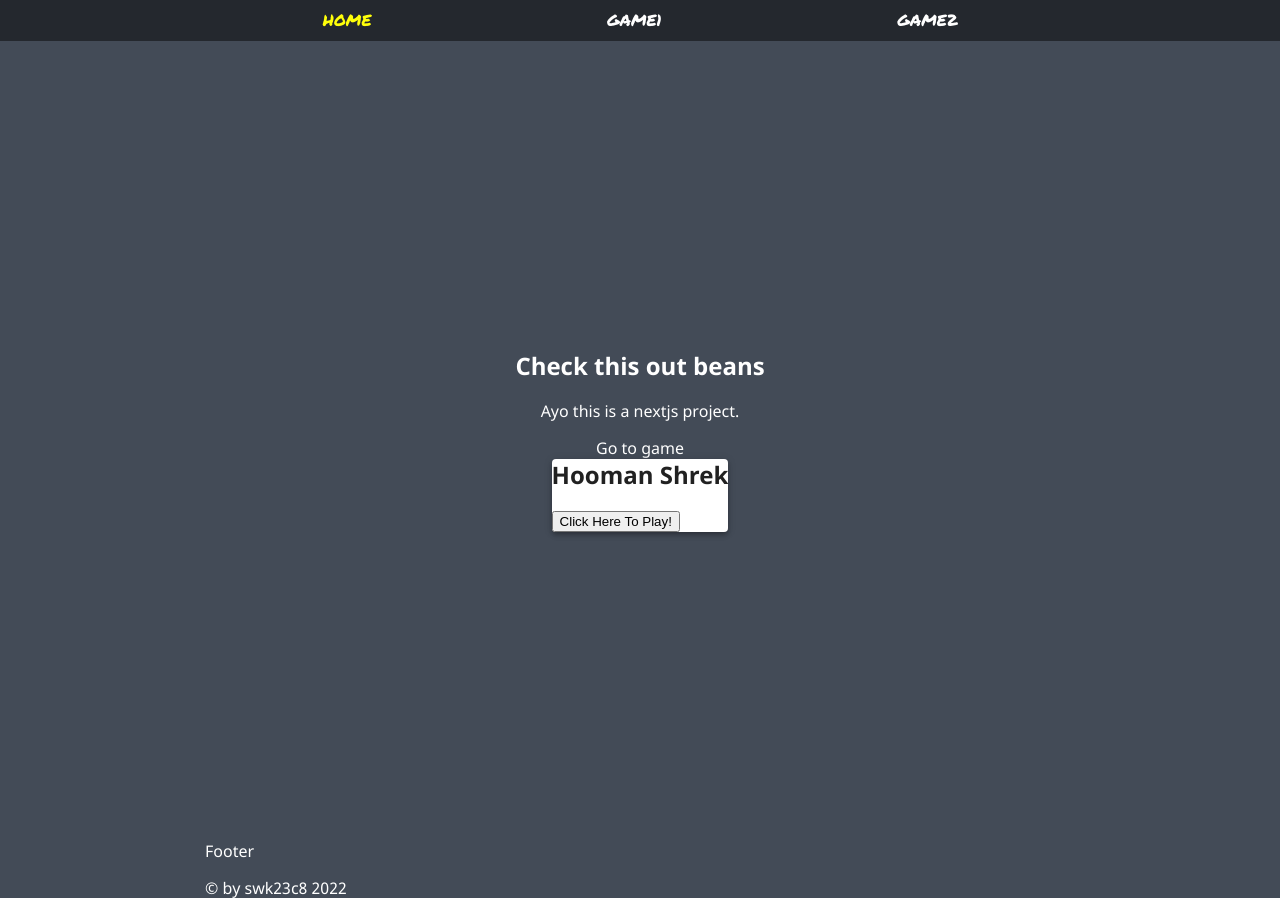
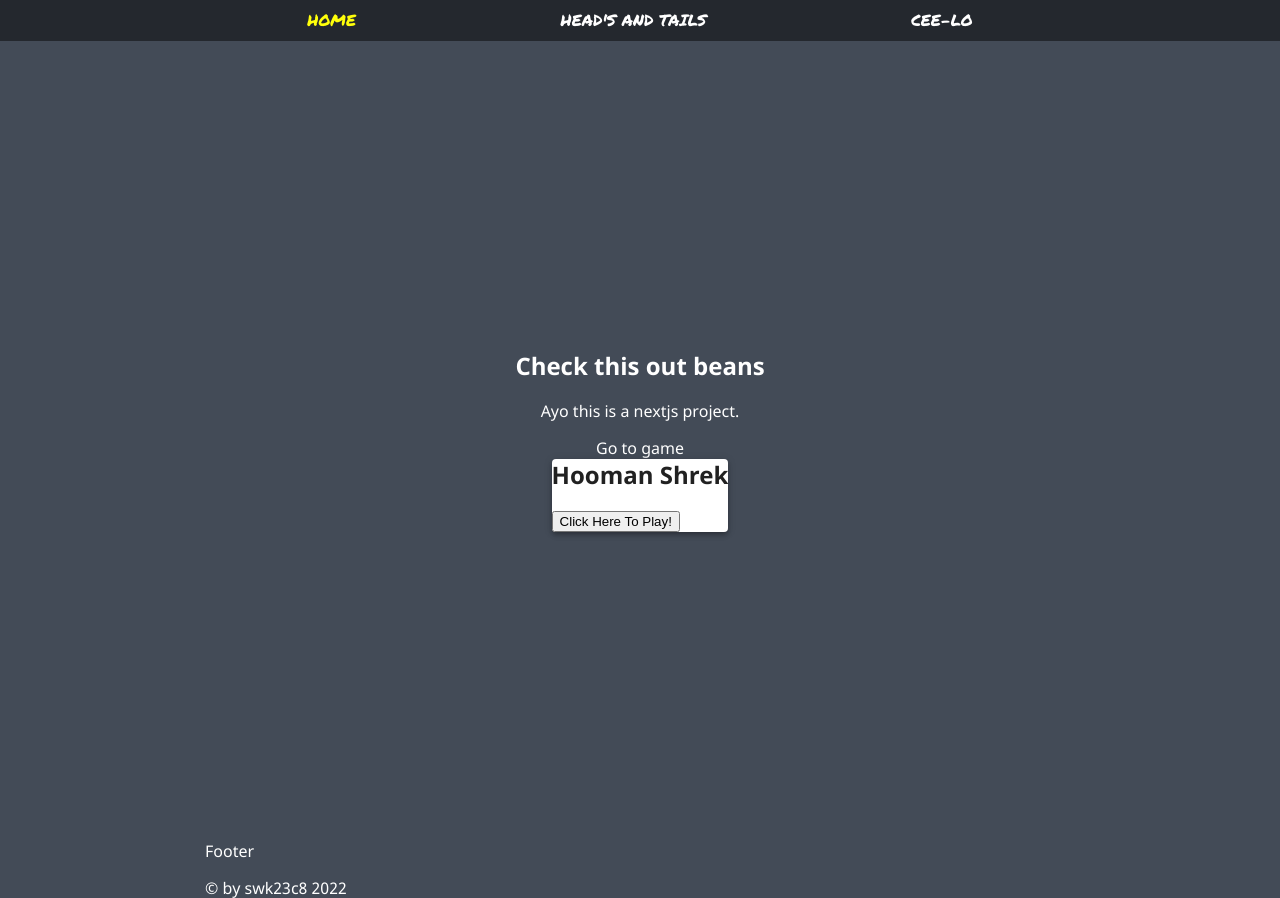
Before and after one commit to swk23C8/next-games, a Next.js app: page / in a window 1280 px wide. Built offline with nearby package versions, Linux system fonts and the light colour scheme.

Commit message:
small text changes

```diff
--- a/components/Header/Header.js
+++ b/components/Header/Header.js
@@ -34,7 +34,7 @@ const Header = () => {
                       : styles.link
                   }
                 >
-                  Game1
+                  Head's and Tails
                 </a>
               </Link>
             </li>
@@ -47,7 +47,7 @@ const Header = () => {
                       : styles.link
                   }
                 >
-                  Game2
+                  Cee-Lo
                 </a>
               </Link>
             </li>
--- a/components/HomePage/HomePage.js
+++ b/components/HomePage/HomePage.js
@@ -18,7 +18,7 @@ const HomePage = () => {
         <p className={styles.description}>
           Ayo this is a nextjs project.
         </p>
-        <Link href="/game">
+        <Link href="/game2">
           <a>Go to game</a>
         </Link>
         <Paper elevation={4} className='p-10'>
--- a/pages/index.js
+++ b/pages/index.js
@@ -10,7 +10,7 @@ const Home = () => {
   return (
     <>
       <Head>
-        <title>Head and Tails | Home</title>
+        <title>Next Casino | Home</title>
         <meta name="description" content="Home page" />
       </Head>
       <HomePage />
```
